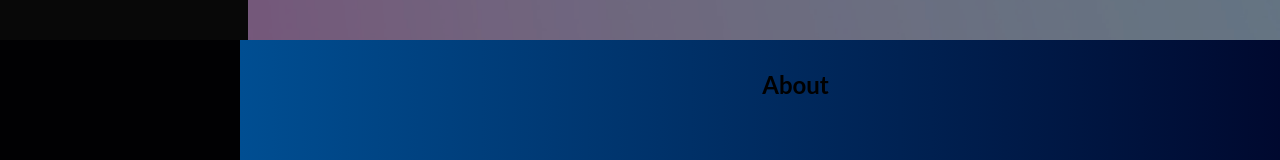
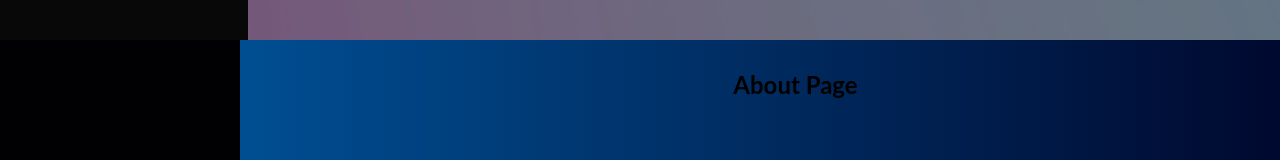
Before and after one commit to Iheanemegregory-9/Greg-dev-Portfolio-v.1, a plain HTML site: page index.html in a window 1280 px wide. Shown: the part 760-920 px from the top of the page. Drawn offline with Linux system fonts and the light colour scheme.

Commit message:
second commit

```diff
--- a/index.html
+++ b/index.html
@@ -49,7 +49,7 @@
 <!-- about area -->
         <div id="about" class="about-area">
             <div class="about-content">
-                <h2>About</h2>
+                <h2>About Page</h2>
             </div>
         </div>
 
```
